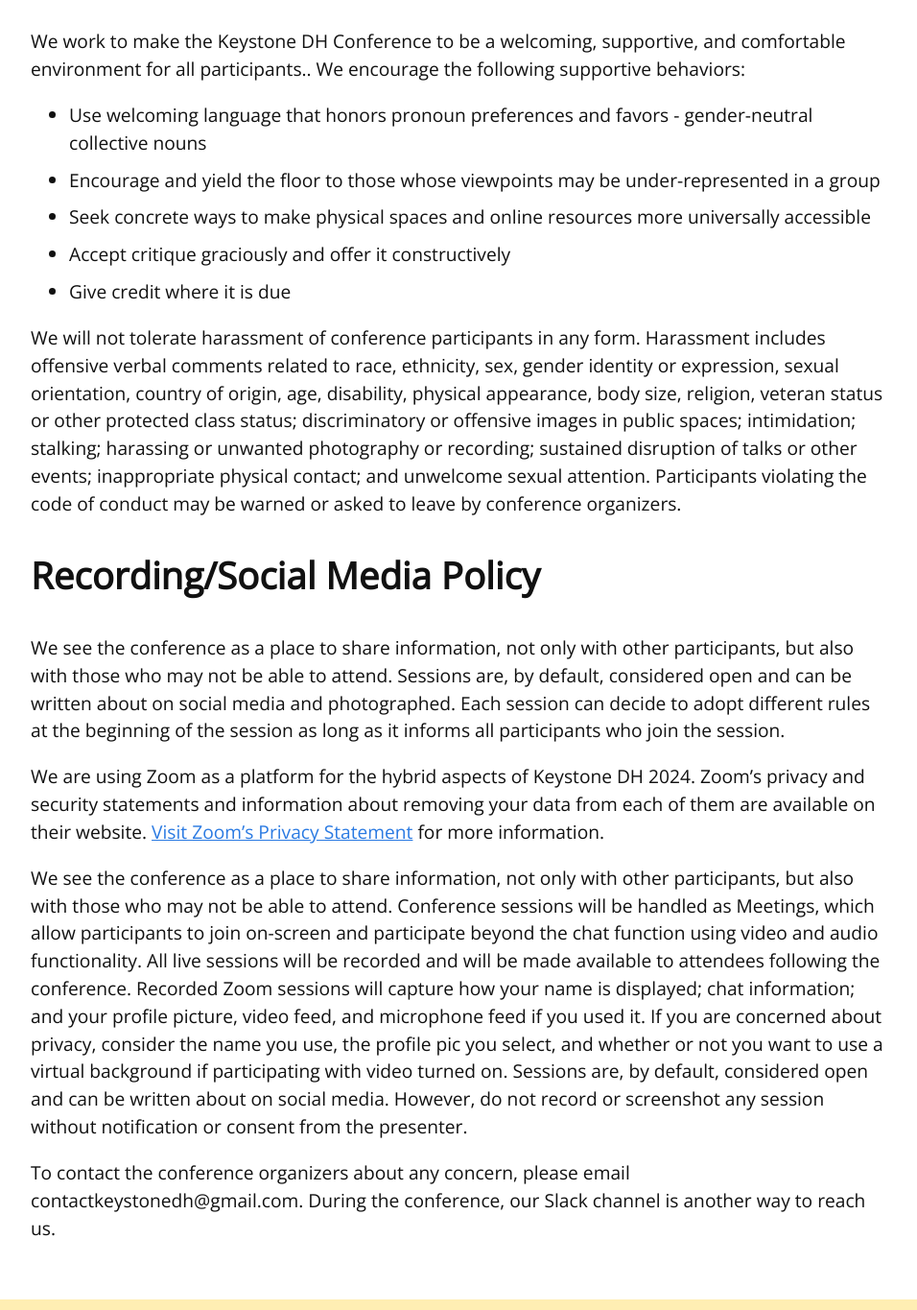
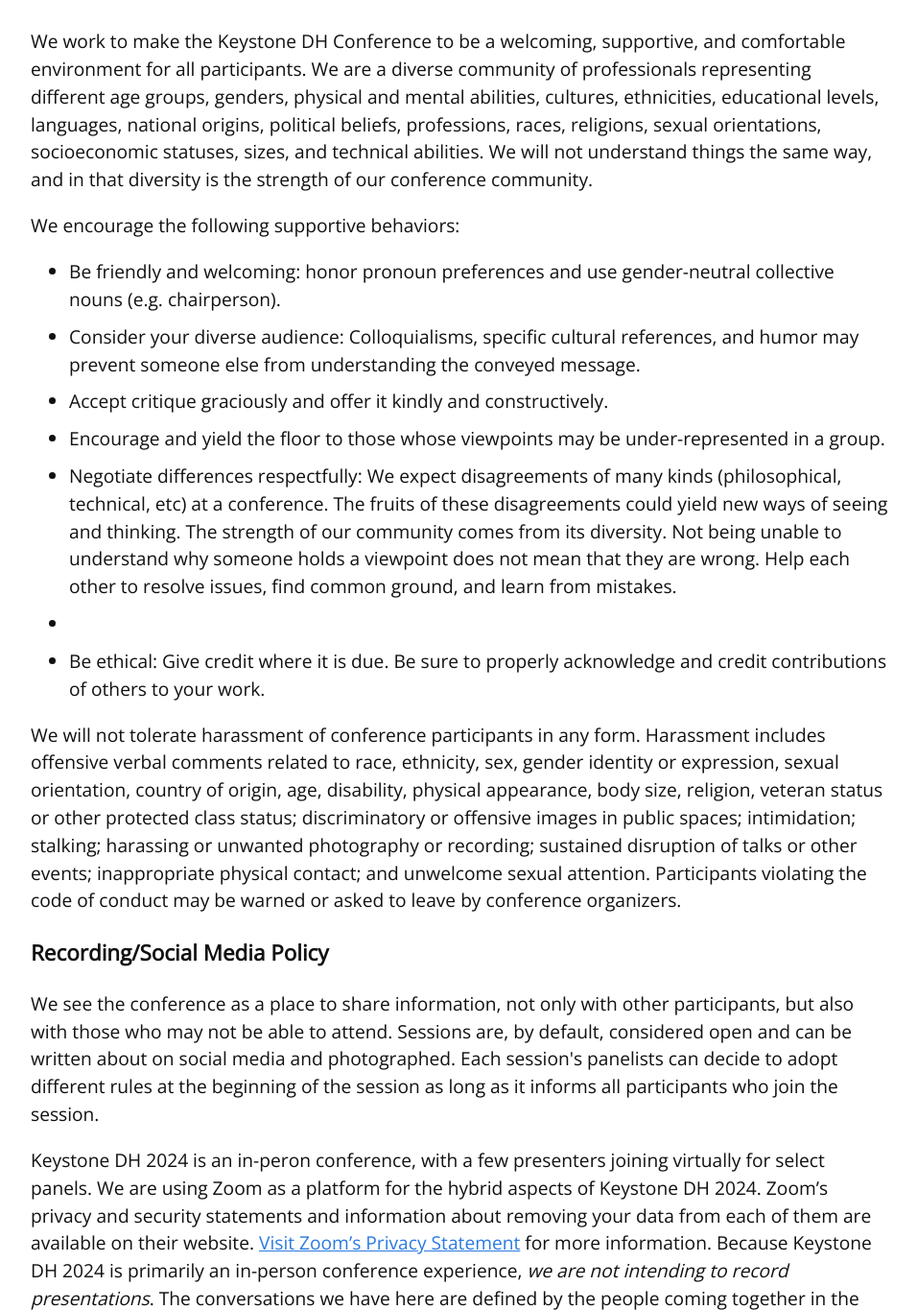
Before and after one commit to KeystoneDH/2024, an Eleventy site: page _src/about.md in a window 1280 px wide. Shown: the part 1435-2800 px from the top of the page at 96% size, without its empty margins (160-1116 px from the left). Built offline with nearby package versions, Linux system fonts and the light colour scheme; Eleventy itself is replaced by a stand-in of ours; files that its build step writes are made by us from their sources.

Commit message:
code of conduct and keynote info

```diff
--- a/_src/about.md
+++ b/_src/about.md
@@ -4,7 +4,7 @@ permalink: "about.html"
 title: "about"
 ---
 
-## About
+## Who is Keystone DH?
 
 Keystone DH is a network of institutions and practitioners committed
 to advancing collaborative scholarship in digital humanities research and pedagogy
@@ -52,22 +52,26 @@ We are grateful for generous support from the Penn State University Humanities I
 
 <h2 id="cod"> Code of Conduct</h2>
 
-We work to make the Keystone DH Conference to be a welcoming, supportive, and comfortable environment for all participants.. We encourage the following supportive behaviors:
+We work to make the Keystone DH Conference to be a welcoming, supportive, and comfortable environment for all participants. We are a diverse community of professionals representing different age groups, genders, physical and mental abilities, cultures, ethnicities, educational levels, languages, national origins, political beliefs, professions, races, religions, sexual orientations, socioeconomic statuses, sizes, and technical abilities. We will not understand things the same way, and in that diversity is the strength of our conference community.
 
-- Use welcoming language that honors pronoun preferences and favors - gender-neutral collective nouns
-- Encourage and yield the floor to those whose viewpoints may be under-represented in a group
-- Seek concrete ways to make physical spaces and online resources more universally accessible
-- Accept critique graciously and offer it constructively
-- Give credit where it is due
+We encourage the following supportive behaviors:
+
+- Be friendly and welcoming: honor pronoun preferences and use gender-neutral collective nouns (e.g. <quote>chairperson</quote>).
+- Consider your diverse audience: Colloquialisms, specific cultural references, and humor may prevent someone else from understanding the conveyed message.
+- Accept critique graciously and offer it kindly and constructively.
+- Encourage and yield the floor to those whose viewpoints may be under-represented in a group.
+- Negotiate differences respectfully: We expect disagreements of many kinds (philosophical, technical, etc) at a conference. The fruits of these disagreements could yield new ways of seeing and thinking. The strength of our community comes from its diversity. Not being unable to understand why someone holds a viewpoint does not mean that they are wrong. Help each other to resolve issues, find common ground, and learn from mistakes.
+-
+- Be ethical: Give credit where it is due. Be sure to properly acknowledge and credit contributions of others to your work.
 
 We will not tolerate harassment of conference participants in any form. Harassment includes offensive verbal comments related to race, ethnicity, sex, gender identity or expression, sexual orientation, country of origin, age, disability, physical appearance, body size, religion, veteran status or other protected class status; discriminatory or offensive images in public spaces; intimidation; stalking; harassing or unwanted photography or recording; sustained disruption of talks or other events; inappropriate physical contact; and unwelcome sexual attention. Participants violating the code of conduct may be warned or asked to leave by conference organizers.
 
-## Recording/Social Media Policy
+### Recording/Social Media Policy
 
-We see the conference as a place to share information, not only with other participants, but also with those who may not be able to attend. Sessions are, by default, considered open and can be written about on social media and photographed. Each session can decide to adopt different rules at the beginning of the session as long as it informs all participants who join the session.
+We see the conference as a place to share information, not only with other participants, but also with those who may not be able to attend. Sessions are, by default, considered open and can be written about on social media and photographed. Each session's panelists can decide to adopt different rules at the beginning of the session as long as it informs all participants who join the session.
 
-We are using Zoom as a platform for the hybrid aspects of Keystone DH 2024. Zoom’s privacy and security statements and information about removing your data from each of them are available on their website. <a href="https://explore.zoom.us/en/privacy/" target="_blank">Visit Zoom’s Privacy Statement</a> for more information.
+Keystone DH 2024 is an in-peron conference, with a few presenters joining virtually for select panels. We are using Zoom as a platform for the hybrid aspects of Keystone DH 2024. Zoom’s privacy and security statements and information about removing your data from each of them are available on their website. <a href="https://explore.zoom.us/en/privacy/" target="_blank">Visit Zoom’s Privacy Statement</a> for more information. Because Keystone DH 2024 is primarily an in-person conference experience, _we are not intending to record presentations_. The conversations we have here are defined by the people coming together in the timeframe of the conference only. What we choose to share (on social media and on the conference website) after the event will be the deliberate choice of the conference presenters.
 
-We see the conference as a place to share information, not only with other participants, but also with those who may not be able to attend. Conference sessions will be handled as Meetings, which allow participants to join on-screen and participate beyond the chat function using video and audio functionality. All live sessions will be recorded and will be made available to attendees following the conference. Recorded Zoom sessions will capture how your name is displayed; chat information; and your profile picture, video feed, and microphone feed if you used it. If you are concerned about privacy, consider the name you use, the profile pic you select, and whether or not you want to use a virtual background if participating with video turned on. Sessions are, by default, considered open and can be written about on social media. However, do not record or screenshot any session without notification or consent from the presenter.
+To contact the conference organizers about any concern, please email [contact at keystonedh dot network](mailto:contact@keystonedh.network). During the conference, our Slack channel shared with all registrants is a convenient way to reach the organizers quickly.
 
-To contact the conference organizers about any concern, please email contactkeystonedh@gmail.com. During the conference, our Slack channel is another way to reach us.
+We have updated and gently adapted this code of conduct from that of [Keystone DH 2023](https://keystonedh.network/2023/code), [the TEI community](https://tei-c.org/about/code-of-conduct/), and [Balisage: the Markup Conference](https://www.balisage.net/conduct.html).
```
Also changed, not shown: _src/abstracts.md (+40 -0 lines), _src/schedule.md (+4 -4 lines), 3 other files.
